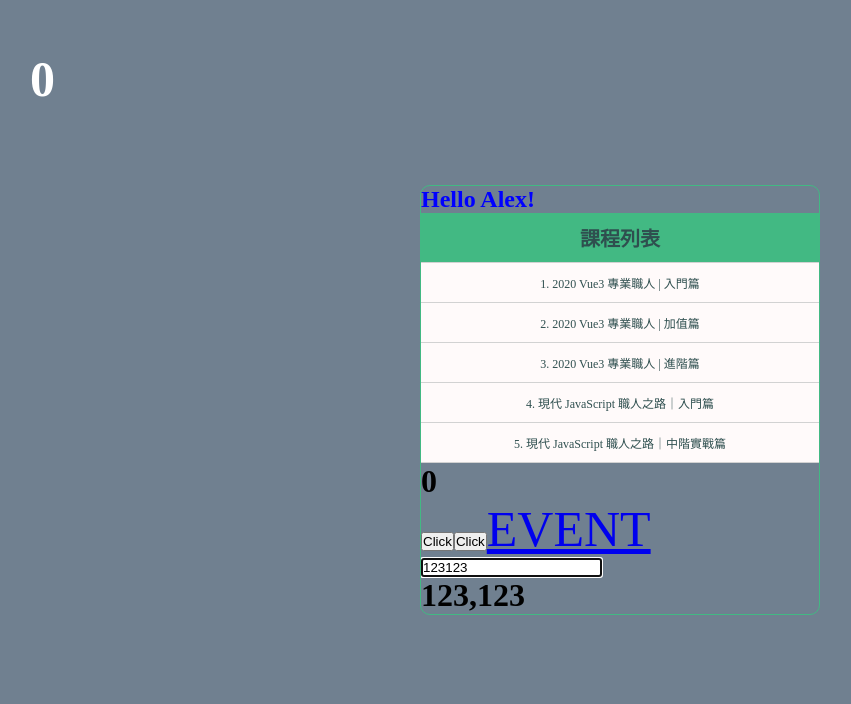
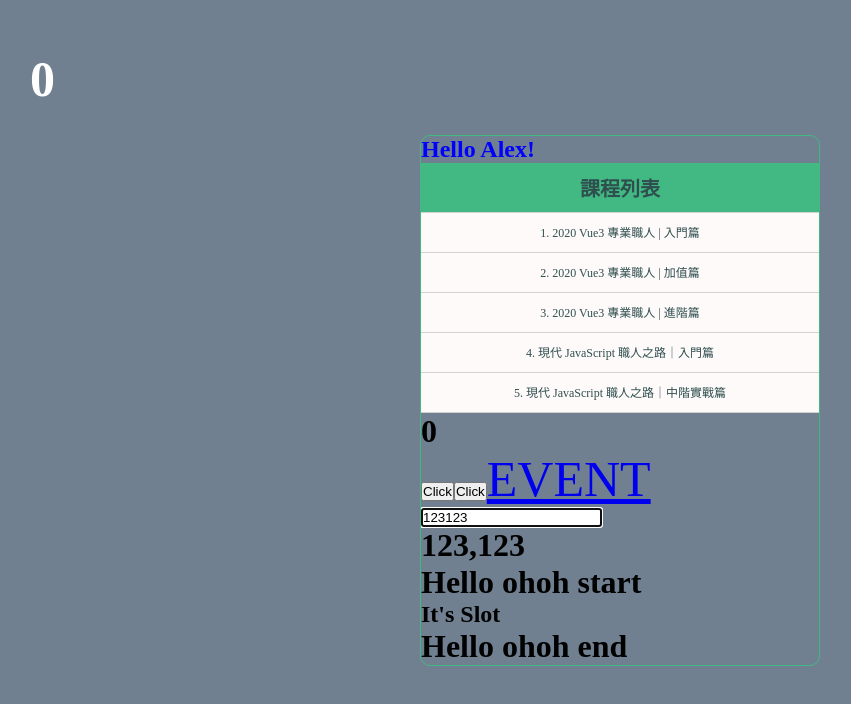
Before and after one commit to k8cchaha/0328-vue-props, a Vue app: page / in a window 1280 px wide. Shown: the top 704 px of the page, without its empty margins (20-871 px from the left). Built offline with nearby package versions, Linux system fonts and the light colour scheme.

Commit message:
try slot

```diff
--- a/src/App.vue
+++ b/src/App.vue
@@ -7,6 +7,11 @@
   <TransitionBox />
   <EventBack />
   <TemplateRef />
+  <slot-try>
+    <div>
+      <h2>It's Slot</h2>
+    </div>
+  </slot-try>
 </template>
 
 <script>
@@ -18,6 +23,7 @@
 import TransitionBox from "./components/TransitionBox.vue";
 import EventBack from "./components/EventBack.vue";
 import TemplateRef from "./components/TemplateRef.vue";
+import SlotTry from "./components/SlotTry.vue";
 
 import { ref } from "@vue/reactivity";
 
@@ -32,6 +38,7 @@
     TransitionBox,
     EventBack,
     TemplateRef,
+    SlotTry,
   },
   setup() {
     const data = ref("Hello Alex!");
--- /dev/null
+++ b/src/components/SlotTry.vue
@@ -0,0 +1,11 @@
+<template>
+  <h1>Hello ohoh start</h1>
+  <slot></slot>
+  <h1>Hello ohoh end</h1>
+</template>
+
+<script>
+export default {};
+</script>
+
+<style></style>
```
